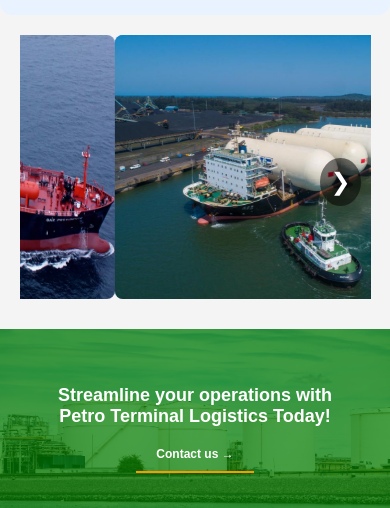
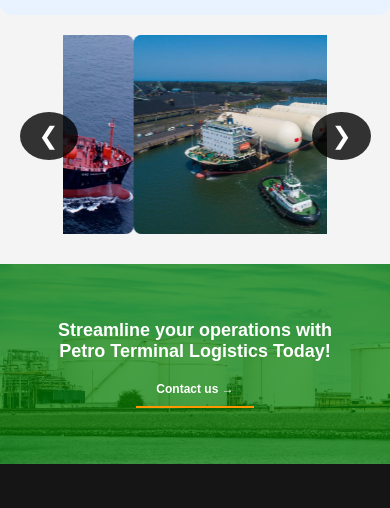
Before and after one commit to Clara4555/Montalex, a plain HTML site: page src/pages/bunkenring.html in a window 390 px wide. Shown: the part 2126-2634 px from the top of the page. Drawn offline with nearby package versions, Linux system fonts and the light colour scheme; a script that the page names is missing.

Commit message:
---------rina

```diff
--- a/src/style.css
+++ b/src/style.css
@@ -15,7 +15,7 @@ body {
     position: fixed !important	;
     line-height: 65px;
     text-align: center;
-    z-index: 99;
+    z-index: 99 !important;
 }
 
 .nav div.logo {
@@ -898,7 +898,7 @@ footer .dropdown-menu a{
     .dropdown-menu {
         display: none !important;
         position: absolute;
-        background: rgba(14, 42, 70, 0.932) !important;
+        background-color: rgba(14, 42, 70, 0.979) !important;
         box-shadow: 0px 2px 5px rgba(0, 0, 0, 0.1);
         border-radius: 5px;
         list-style: none;
@@ -907,14 +907,14 @@ footer .dropdown-menu a{
         right: 45%;
         overflow: hidden;
         padding: 0px !important;
-        z-index: 99;
+        z-index: 99 !important;
         padding-bottom: 10px !important;
     }
 
     nav .ii{
         display: none !important;
         position: absolute;
-        background: rgba(5, 30, 54, 0.945) !important;
+        background-color: rgba(5, 30, 54, 0.945) !important;
         box-shadow: 0px 2px 5px rgba(0, 0, 0, 0.1);
         border-radius: 5px;
         list-style: none;
--- a/src/styles/bunkering.css
+++ b/src/styles/bunkering.css
@@ -146,23 +146,25 @@
 
 /* Navigation Buttons */
 .nav-button {
-    background-color: rgba(0, 0, 0, 0.5);
+    background-color: rgba(0, 0, 0, 0.795);
     color: white;
     border: none;
     cursor: pointer;
     font-size: 24px;
-    padding: 10px;
+    padding: 10px 19px;
+    z-index: 29;
     border-radius: 50%;
-    position: absolute;
+    /* position: absolute; */
     top: 50%;
+    margin-top: 50px;
     transform: translateY(-50%);
 }
 
-.prev-button { left: 10px; }
-.next-button { right: 10px; }
+.prev-button { margin-right: -15px; }
+.next-button { margin-left: -15px; }
 
 .nav-button:hover {
-    background-color: rgba(0, 0, 0, 0.8);
+    background-color: rgba(252, 6, 6, 0.904);
 }
 
 
@@ -179,7 +181,7 @@
 
 @media (max-width: 600px) {
     .gallery-slide img {
-        width: 100%;
+        width: 100% !important;
     }
 }
 @media (max-width: 768px) {
```
